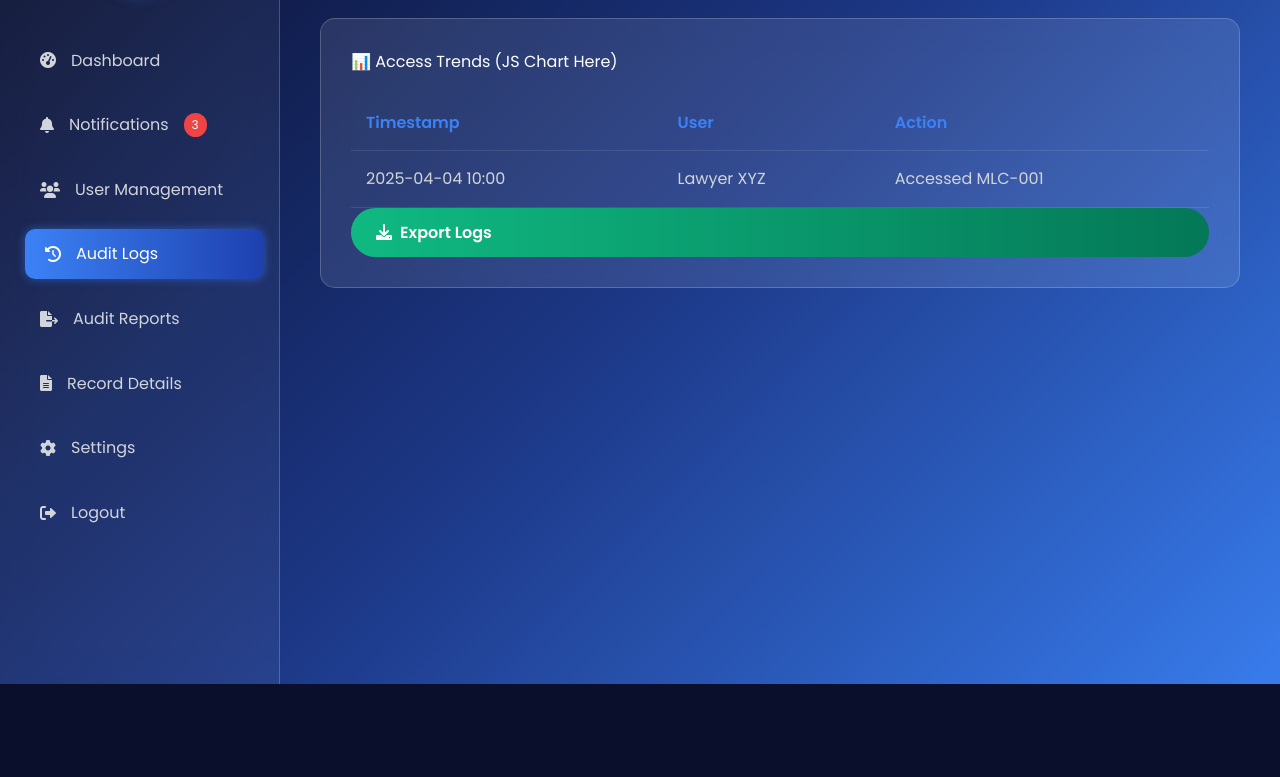
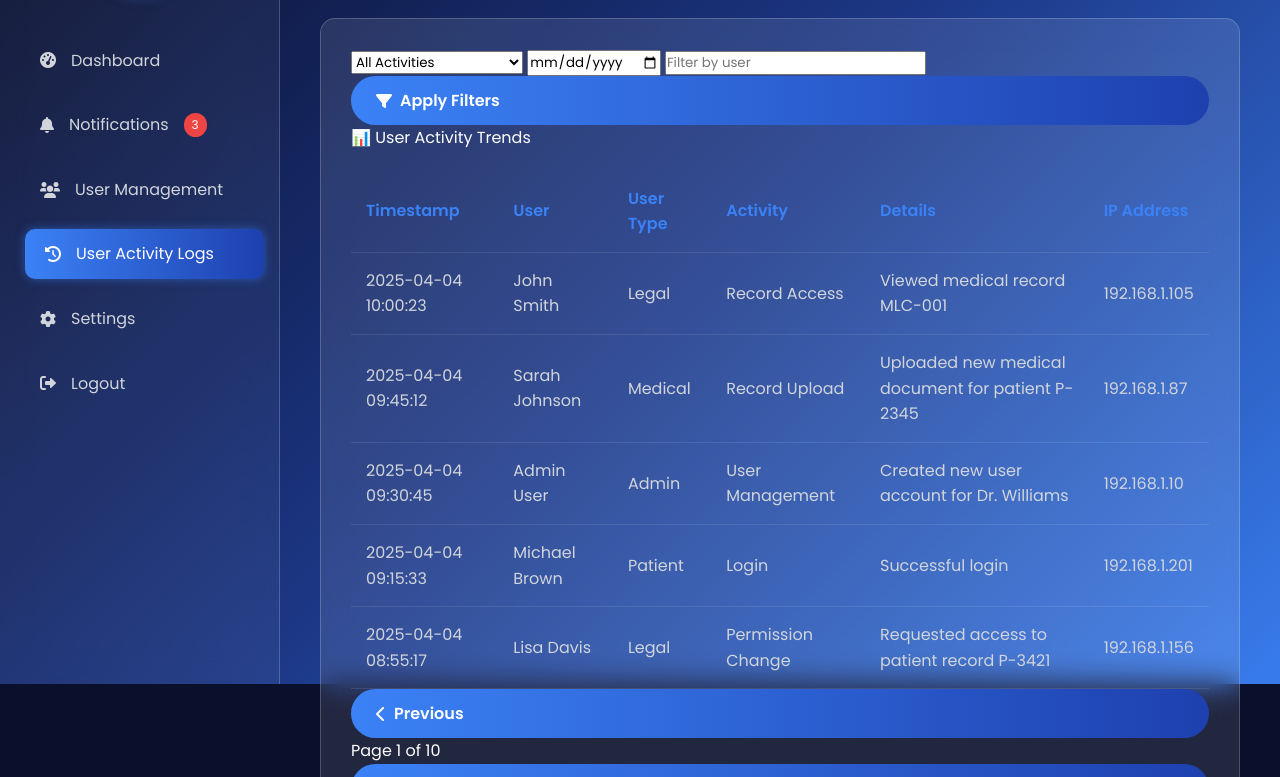
Before and after one commit to tempuser32/MedicalLegalMain, a plain HTML site: page html/admin/admin-logs.html in a window 1280 px wide. Shown: the part 116-893 px from the top of the page. Before the commit the page ends 800 px from the top, so only its background shows below. Drawn offline with Linux system fonts and the light colour scheme.

Commit message:
new comits

```diff
--- a/html/admin/admin-logs.html
+++ b/html/admin/admin-logs.html
@@ -3,7 +3,7 @@
 <head>
     <meta charset="UTF-8">
     <meta name="viewport" content="width=device-width, initial-scale=1.0">
-    <title>Audit Logs - MedLegal</title>
+    <title>User Activity Logs - MedLegal</title>
     <link rel="stylesheet" href="/css/styles.css">
     <link href="https://fonts.googleapis.com/css2?family=Poppins:wght@300;400;600;700&display=swap" rel="stylesheet">
     <link rel="stylesheet" href="https://cdnjs.cloudflare.com/ajax/libs/font-awesome/6.0.0-beta3/css/all.min.css">
@@ -17,36 +17,111 @@
             <li><a href="../dashboard.html"><i class="fas fa-tachometer-alt"></i> Dashboard</a></li>
             <li><a href="../notifications.html"><i class="fas fa-bell"></i> Notifications <span class="badge">3</span></a></li>
             <li><a href="admin-users.html"><i class="fas fa-users"></i> User Management</a></li>
-            <li><a href="admin-logs.html" class="active"><i class="fas fa-history"></i> Audit Logs</a></li>
-            <li><a href="audit-report.html"><i class="fas fa-file-export"></i> Audit Reports</a></li>
-            <li><a href="record-details.html"><i class="fas fa-file-alt"></i> Record Details</a></li>
-            <li><a href="../settings.html"><i class="fas fa-cog"></i> Settings</a></li>
+            <li><a href="admin-logs.html" class="active"><i class="fas fa-history"></i> User Activity Logs</a></li>
+            <li><a href="admin-settings.html"><i class="fas fa-cog"></i> Settings</a></li>
             <li><a href="../index.html"><i class="fas fa-sign-out-alt"></i> Logout</a></li>
         </ul>
     </div>
 
     <section class="main-content">
-        <h1>Audit Logs</h1>
+        <h1>User Activity Logs</h1>
         <div class="logs card">
-            <div class="chart-placeholder">📊 Access Trends (JS Chart Here)</div>
+            <div class="filters">
+                <select id="logType">
+                    <option value="all">All Activities</option>
+                    <option value="login">Login Events</option>
+                    <option value="access">Record Access</option>
+                    <option value="modify">Record Modifications</option>
+                    <option value="admin">Administrative Actions</option>
+                </select>
+                <input type="date" id="dateFilter" placeholder="Filter by date">
+                <input type="text" id="userFilter" placeholder="Filter by user">
+                <button class="btn filter"><i class="fas fa-filter"></i> Apply Filters</button>
+            </div>
+
+            <div class="chart-placeholder">📊 User Activity Trends</div>
+
             <table role="grid">
                 <thead>
                     <tr>
                         <th>Timestamp</th>
                         <th>User</th>
-                        <th>Action</th>
+                        <th>User Type</th>
+                        <th>Activity</th>
+                        <th>Details</th>
+                        <th>IP Address</th>
                     </tr>
                 </thead>
                 <tbody>
                     <tr tabindex="0">
-                        <td>2025-04-04 10:00</td>
-                        <td>Lawyer XYZ</td>
-                        <td>Accessed MLC-001</td>
+                        <td>2025-04-04 10:00:23</td>
+                        <td>John Smith</td>
+                        <td>Legal</td>
+                        <td>Record Access</td>
+                        <td>Viewed medical record MLC-001</td>
+                        <td>192.168.1.105</td>
+                    </tr>
+                    <tr tabindex="0">
+                        <td>2025-04-04 09:45:12</td>
+                        <td>Sarah Johnson</td>
+                        <td>Medical</td>
+                        <td>Record Upload</td>
+                        <td>Uploaded new medical document for patient P-2345</td>
+                        <td>192.168.1.87</td>
+                    </tr>
+                    <tr tabindex="0">
+                        <td>2025-04-04 09:30:45</td>
+                        <td>Admin User</td>
+                        <td>Admin</td>
+                        <td>User Management</td>
+                        <td>Created new user account for Dr. Williams</td>
+                        <td>192.168.1.10</td>
+                    </tr>
+                    <tr tabindex="0">
+                        <td>2025-04-04 09:15:33</td>
+                        <td>Michael Brown</td>
+                        <td>Patient</td>
+                        <td>Login</td>
+                        <td>Successful login</td>
+                        <td>192.168.1.201</td>
+                    </tr>
+                    <tr tabindex="0">
+                        <td>2025-04-04 08:55:17</td>
+                        <td>Lisa Davis</td>
+                        <td>Legal</td>
+                        <td>Permission Change</td>
+                        <td>Requested access to patient record P-3421</td>
+                        <td>192.168.1.156</td>
                     </tr>
                 </tbody>
             </table>
+
+            <div class="pagination">
+                <button class="btn page-prev"><i class="fas fa-chevron-left"></i> Previous</button>
+                <span class="page-info">Page 1 of 10</span>
+                <button class="btn page-next">Next <i class="fas fa-chevron-right"></i></button>
+            </div>
+
             <button class="btn export"><i class="fas fa-download"></i> Export Logs</button>
         </div>
     </section>
+
+    <script>
+        // JavaScript for log filtering and pagination would go here
+        document.addEventListener('DOMContentLoaded', function() {
+            // Initialize log display
+            console.log('User activity logs loaded');
+
+            // Filter button event listener
+            document.querySelector('.btn.filter').addEventListener('click', function() {
+                const logType = document.getElementById('logType').value;
+                const dateFilter = document.getElementById('dateFilter').value;
+                const userFilter = document.getElementById('userFilter').value;
+
+                console.log(`Filtering logs: Type=${logType}, Date=${dateFilter}, User=${userFilter}`);
+                // In a real implementation, this would filter the table data
+            });
+        });
+    </script>
 </body>
 </html>
```
